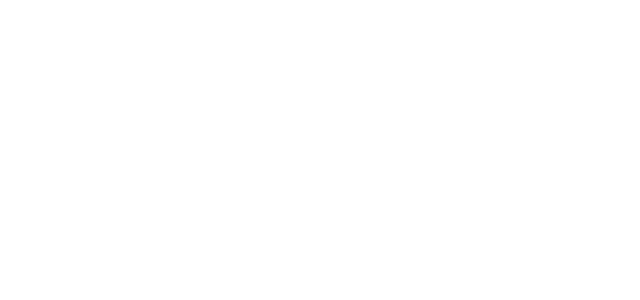
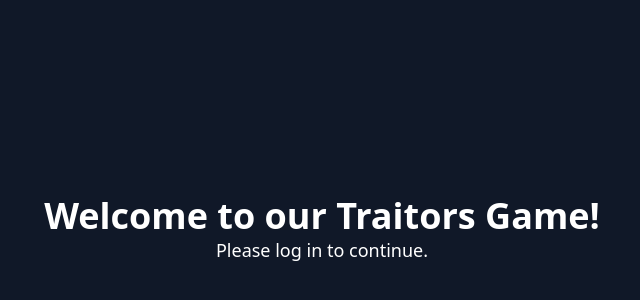
Before and after one commit to UniqueClone/traitors-game, a Next.js app: page / in a window 1280 px wide. Shown: the part 170-470 px from the top of the page, without its empty margins (318-958 px from the left). Built offline with nearby package versions, Linux system fonts and the light colour scheme.

Commit message:
Adding initial home page and README

```diff
--- a/app/page.tsx
+++ b/app/page.tsx
@@ -1,3 +1,19 @@
+/**
+ * Home page of the Traitors Game application.
+ * This page has the login and landing content.
+ */
 export default function Home() {
-    return <main className="min-h-screen w-full bg-white dark:bg-black" />;
+    return (
+        <main className='flex min-h-screen flex-col items-center justify-center bg-gray-900 p-4'>
+            <h1 className='text-4xl font-bold text-white'>
+                Welcome to our Traitors Game!
+            </h1>
+
+            <p className='mt-4 text-lg text-white'>
+                Please log in to continue.
+            </p>
+
+            {/* Add login form or buttons here */}
+        </main>
+    );
 }
```
Also changed, not shown: 1 other file (tests, documents, lock files or other folders).
